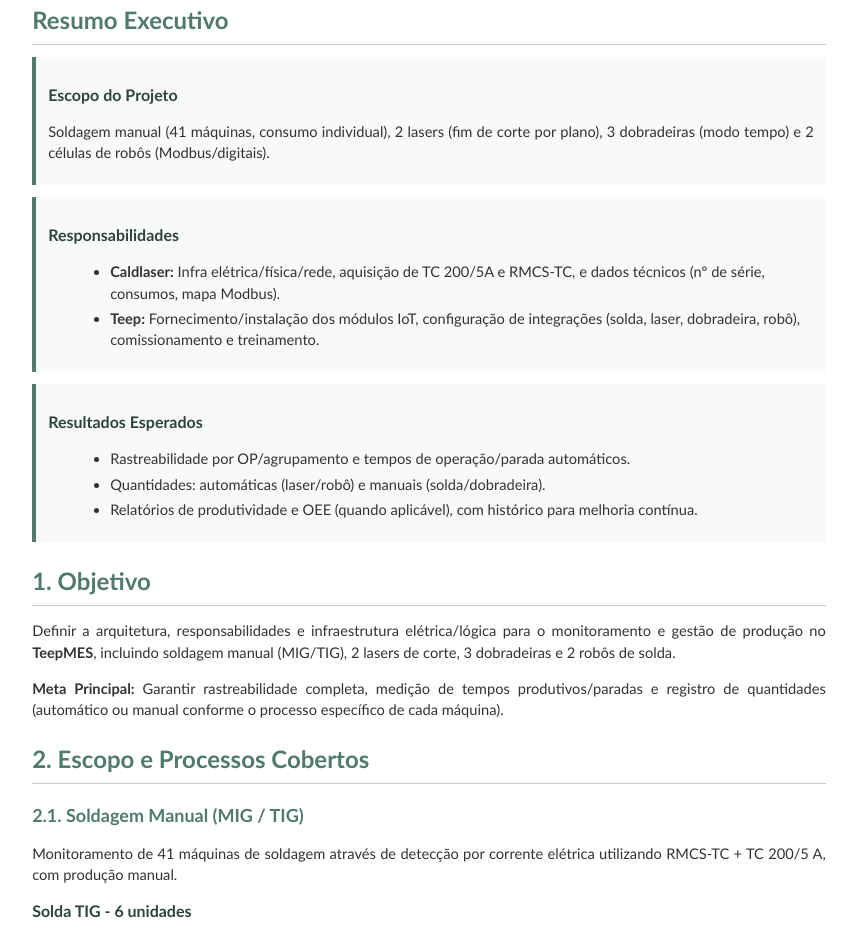
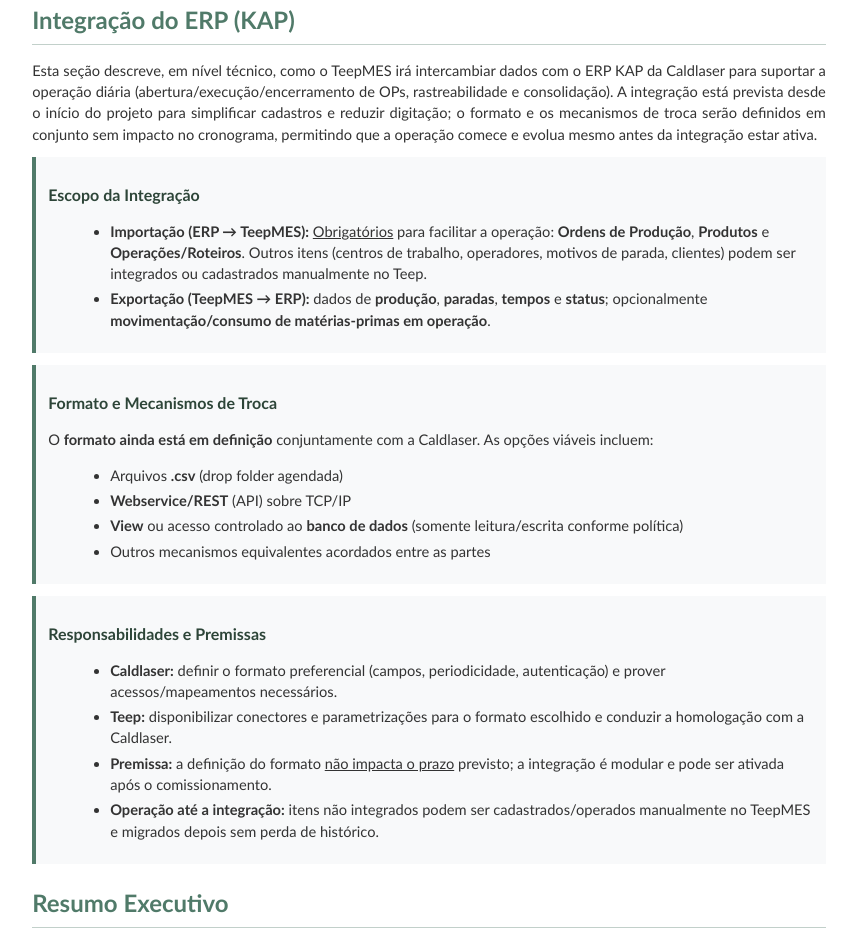
Before and after one commit to alextrovateep-dev/ddpcaldlaser, a plain HTML site: page index.html in a window 1280 px wide. Shown: the part 272-1203 px from the top of the page, without its empty margins (211-1068 px from the left). Drawn offline with Linux system fonts and the light colour scheme.

Commit message:
Add files via upload

```diff
--- a/index.html
+++ b/index.html
@@ -325,6 +325,37 @@
         </div>
     </div>
 
+    <div class="section">
+        <h1>Integração do ERP (KAP)</h1>
+        <p>Esta seção descreve, em nível técnico, como o TeepMES irá intercambiar dados com o ERP KAP da Caldlaser para suportar a operação diária (abertura/execução/encerramento de OPs, rastreabilidade e consolidação). A integração está prevista desde o início do projeto para simplificar cadastros e reduzir digitação; o formato e os mecanismos de troca serão definidos em conjunto sem impacto no cronograma, permitindo que a operação comece e evolua mesmo antes da integração estar ativa.</p>
+        <div class="process-box">
+            <h3>Escopo da Integração</h3>
+            <ul>
+                <li><strong>Importação (ERP → TeepMES):</strong> <u>Obrigatórios</u> para facilitar a operação: <strong>Ordens de Produção</strong>, <strong>Produtos</strong> e <strong>Operações/Roteiros</strong>. Outros itens (centros de trabalho, operadores, motivos de parada, clientes) podem ser integrados ou cadastrados manualmente no Teep.</li>
+                <li><strong>Exportação (TeepMES → ERP):</strong> dados de <strong>produção</strong>, <strong>paradas</strong>, <strong>tempos</strong> e <strong>status</strong>; opcionalmente <strong>movimentação/consumo de matérias‑primas em operação</strong>.</li>
+            </ul>
+        </div>
+        <div class="process-box">
+            <h3>Formato e Mecanismos de Troca</h3>
+            <p>O <strong>formato ainda está em definição</strong> conjuntamente com a Caldlaser. As opções viáveis incluem:</p>
+            <ul>
+                <li>Arquivos <strong>.csv</strong> (drop folder agendada)</li>
+                <li><strong>Webservice/REST</strong> (API) sobre TCP/IP</li>
+                <li><strong>View</strong> ou acesso controlado ao <strong>banco de dados</strong> (somente leitura/escrita conforme política)</li>
+                <li>Outros mecanismos equivalentes acordados entre as partes</li>
+            </ul>
+        </div>
+        <div class="process-box">
+            <h3>Responsabilidades e Premissas</h3>
+            <ul>
+                <li><strong>Caldlaser:</strong> definir o formato preferencial (campos, periodicidade, autenticação) e prover acessos/mapeamentos necessários.</li>
+                <li><strong>Teep:</strong> disponibilizar conectores e parametrizações para o formato escolhido e conduzir a homologação com a Caldlaser.</li>
+                <li><strong>Premissa:</strong> a definição do formato <u>não impacta o prazo</u> previsto; a integração é modular e pode ser ativada após o comissionamento.</li>
+                <li><strong>Operação até a integração:</strong> itens não integrados podem ser cadastrados/operados manualmente no TeepMES e migrados depois sem perda de histórico.</li>
+            </ul>
+        </div>
+    </div>
+
     <div class="section page-break">
         <h1>Resumo Executivo</h1>
         <div class="process-box">
@@ -349,7 +380,7 @@
     </div>
 
     <div class="section">
-        <h1>1. Objetivo</h1>
+        <h1>1. Objetivo de infra e aplicação no chão de Fabrica</h1>
         <p>Definir a arquitetura, responsabilidades e infraestrutura elétrica/lógica para o monitoramento e gestão de produção no <strong>TeepMES</strong>, incluindo soldagem manual (MIG/TIG), 2 lasers de corte, 3 dobradeiras e 2 robôs de solda.</p>
         <p><strong>Meta Principal:</strong> Garantir rastreabilidade completa, medição de tempos produtivos/paradas e registro de quantidades (automático ou manual conforme o processo específico de cada máquina).</p>
     </div>
```
